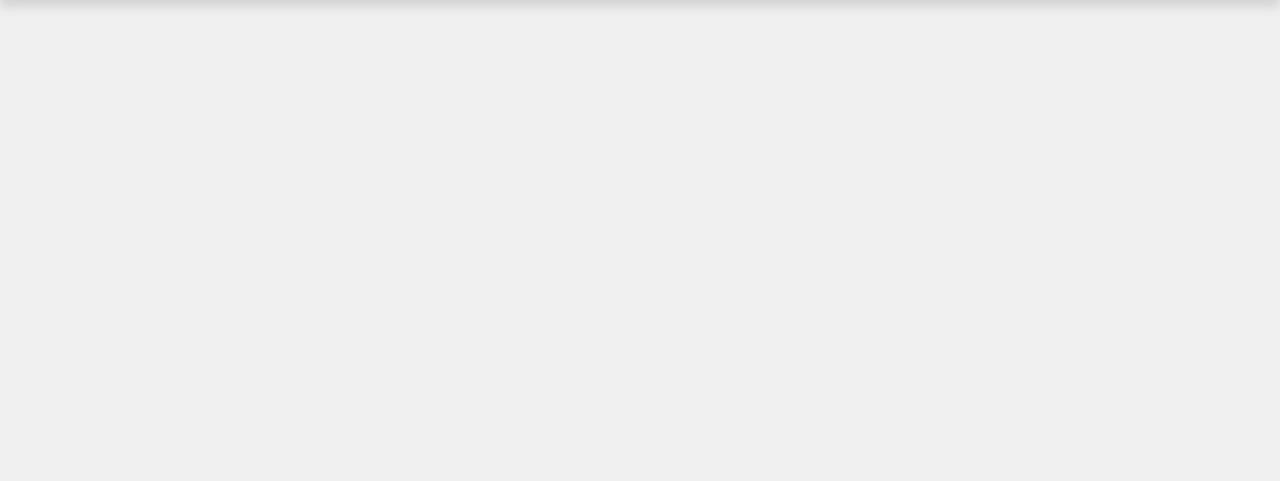
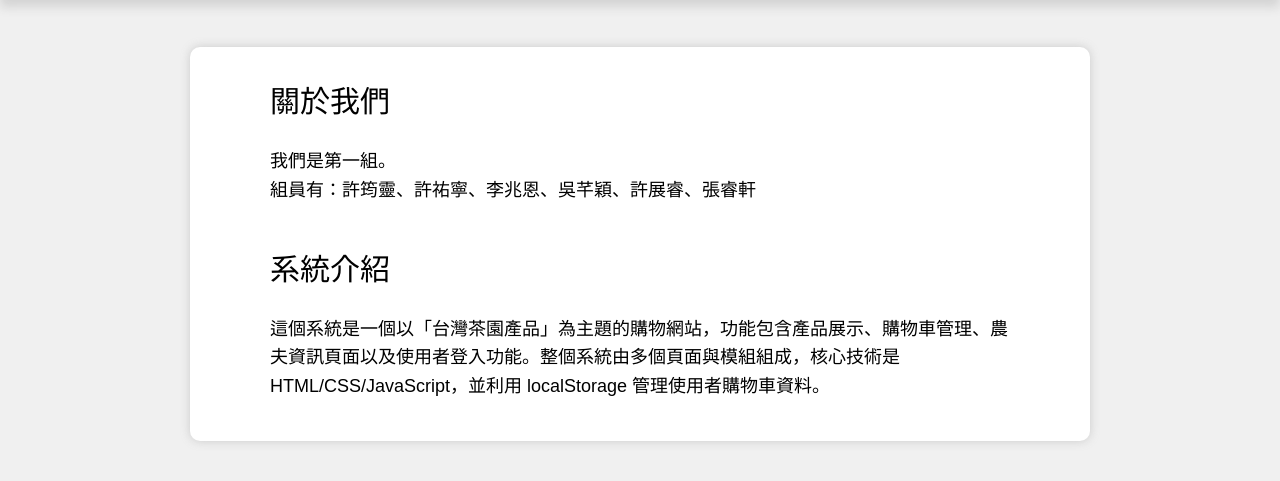
Before and after one commit to hsuyunling/teaJournal, a plain HTML site: page aboutuUs.html in a window 1280 px wide. Shown: the part 53-534 px from the top of the page. Drawn offline with Linux system fonts and the light colour scheme.

Commit message:
add introduction in aboutUs.html

```diff
--- a/aboutuUs.html
+++ b/aboutuUs.html
@@ -9,14 +9,22 @@
     <link rel="stylesheet" href="head-bar.css">
     <style>
         @import url('reset.css');
+
         body{
             font-family: Arial, Helvetica, sans-serif;
             background-color: rgb(240, 240, 240);
         }
 
-header{
-    height: 500px;
-    position: relative;
+        .main-content{
+            width: 900px;
+            margin: 0 auto;
+            padding: 40px 80px;
+            background-color: white;
+            border-radius: 10px;
+            box-shadow: 0 0 10px rgba(145, 145, 145, 0.394);
+
+            box-sizing: border-box;
+            overflow: hidden;
         }
 </style>
 </head>
@@ -32,5 +40,19 @@ header{
           <li><a href="aboutuUs.html">關於我們</a></li>
     </ul>
 
+    <div class="main-content">
+        <h1 style="margin-bottom: 30px; font-size: 30px;">關於我們</h1>
+        <div style="margin: 0 auto; font-size: 18px; line-height: 1.6;">
+            <p>我們是第一組。<br>組員有：許筠靈、許祐寧、李兆恩、吳芊穎、許展睿、張睿軒</p>
+        </div>
+
+        <h1 style="margin: 50px 0 30px; font-size: 30px;">系統介紹</h1>
+        <div style="margin: 0 auto; font-size: 18px; line-height: 1.6;">
+
+            <p>這個系統是一個以「台灣茶園產品」為主題的購物網站，功能包含產品展示、購物車管理、農夫資訊頁面以及使用者登入功能。整個系統由多個頁面與模組組成，核心技術是 HTML/CSS/JavaScript，並利用 localStorage 管理使用者購物車資料。</p>
+
+        </div>
+    </div>
+
 </body>
 </html>
--- a/farmers.js
+++ b/farmers.js
@@ -3,7 +3,7 @@ const farmers = [
         id: 1,
         farmer: "永安食蛇龜茶園",
         img: "./images/farmer1.jpg",
-        location: "#",
+        location: "https://www.google.com/maps/place/金龍茶園/@24.9746436,121.5777032,17z/data=!3m1!4b1!4m6!3m5!1s0x346801d37c418909:0x11f2197d2f7da8bb!8m2!3d24.9746436!4d121.5802781!16s%2Fg%2F11cscc6t5r?entry=ttu&g_ep=EgoyMDI1MTIwMi4wIKXMDSoASAFQAw%3D%3D",
         buyLink: "farmerProduct.html?farmer=永安食蛇龜茶園",
         journalLink: "detailedInformation.html?farmer=永安食蛇龜茶園"
     },
```
Also changed, not shown: detailedInformation.html (+1 -27 lines), index.css (+7 -0 lines), index.html (+3 -3 lines). Lines whose indentation alone changed are shown as unchanged.
